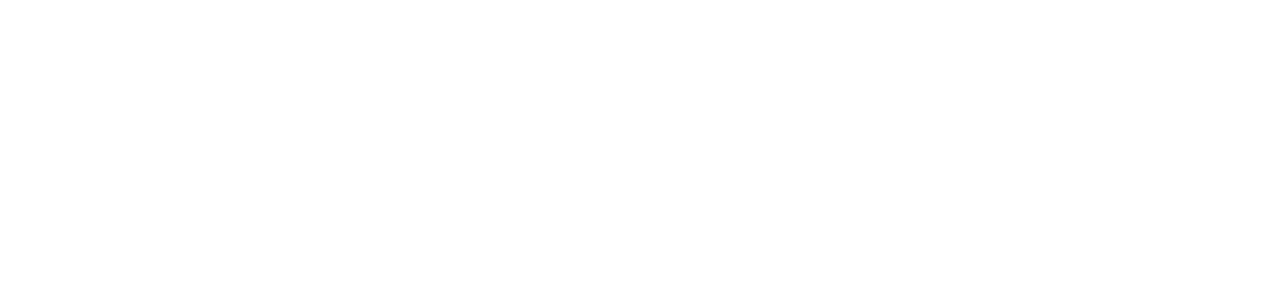
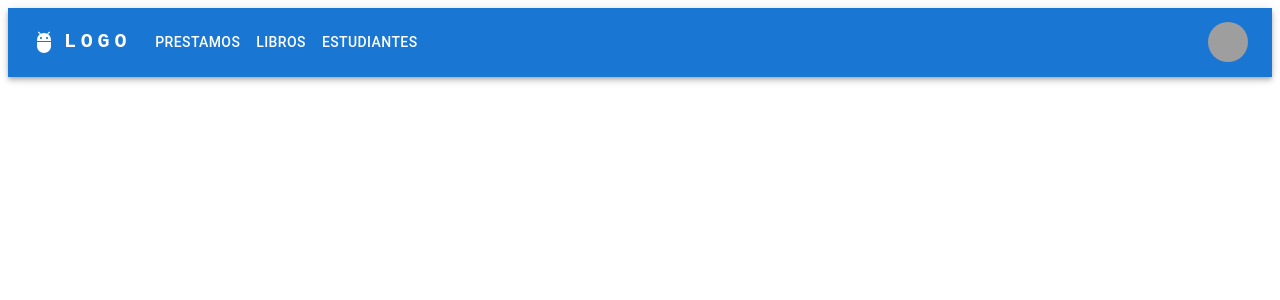
Before and after one commit to oscardospinar/library-ui, a React (Create React App) app: page /navar2 in a window 1280 px wide. Before the commit this address had no page. Shown: the top 300 px of the page. Built offline with nearby package versions, Linux system fonts and the light colour scheme; grey boxes are pictures that could not be loaded.

Commit message:
diferencia de estudiante y bibliotecario

```diff
--- a/src/components/Login/Login.tsx
+++ b/src/components/Login/Login.tsx
@@ -44,7 +44,13 @@
             })
           );
           alert('Inicio de sesión exitoso');
-          navigate('/navar');
+
+          // Redirigir según el rol
+          if (data.rol === 'Bibliotecario') {
+            navigate('/navar'); // Cambia '/navbar' a la ruta de tu página de Navbar
+          } else {
+            navigate('/navar2'); // Cambia '/hola-mundo' a la ruta de tu página de "Hola Mundo"
+          }
         } else {
           alert('Error en el inicio de sesión. Código: ' + response.status);
         }
--- /dev/null
+++ b/src/components/NavBarEstudiantes/NavBarEstudiantes.tsx
@@ -0,0 +1,149 @@
+import React, { ReactElement } from 'react';
+import {
+    AppBar,
+    Avatar,
+    Box,
+    Button,
+    Container,
+    IconButton, Menu,
+    MenuItem,
+    Toolbar,
+    Tooltip,
+    Typography
+} from "@mui/material";
+import MenuIcon from '@mui/icons-material/Menu';
+import AdbIcon from '@mui/icons-material/Adb';
+
+const pages = ['Prestamos', 'Libros', 'Estudiantes'];
+const settings = ['Perfil', 'Logout'];
+
+export function NavBarEstudiantes(): ReactElement {
+    const [anchorElNav, setAnchorElNav] = React.useState<null | HTMLElement>(null);
+    const [anchorElUser, setAnchorElUser] = React.useState<null | HTMLElement>(null);
+
+    const handleOpenNavMenu = (event: React.MouseEvent<HTMLElement>) => {
+        setAnchorElNav(event.currentTarget);
+    };
+    const handleOpenUserMenu = (event: React.MouseEvent<HTMLElement>) => {
+        setAnchorElUser(event.currentTarget);
+    };
+
+    const handleCloseNavMenu = () => {
+        setAnchorElNav(null);
+    };
+
+    const handleCloseUserMenu = () => {
+        setAnchorElUser(null);
+    };
+
+    return (
+        <AppBar position="static">
+            <Container maxWidth="xl">
+                <Toolbar disableGutters>
+                    <AdbIcon sx={{ display: { xs: 'none', md: 'flex' }, mr: 1 }} />
+                    <Typography
+                        variant="h6"
+                        noWrap
+                        component="a"
+                        href="#app-bar-with-responsive-menu"
+                        sx={{
+                            mr: 2,
+                            display: { xs: 'none', md: 'flex' },
+                            fontFamily: 'monospace',
+                            fontWeight: 700,
+                            letterSpacing: '.3rem',
+                            color: 'inherit',
+                            textDecoration: 'none',
+                        }}
+                    >
+                        LOGO
+                    </Typography>
+
+                    <Box sx={{ flexGrow: 1, display: { xs: 'flex', md: 'none' } }}>
+                        <Menu
+                            id="menu-appbar"
+                            anchorEl={anchorElNav}
+                            anchorOrigin={{
+                                vertical: 'bottom',
+                                horizontal: 'left',
+                            }}
+                            keepMounted
+                            transformOrigin={{
+                                vertical: 'top',
+                                horizontal: 'left',
+                            }}
+                            open={Boolean(anchorElNav)}
+                            onClose={handleCloseNavMenu}
+                            sx={{ display: { xs: 'block', md: 'none' } }}
+                        >
+                            {pages.map((page) => (
+                                <MenuItem key={page} onClick={handleCloseNavMenu}>
+                                    <Typography sx={{ textAlign: 'center' }}>{page}</Typography>
+                                </MenuItem>
+                            ))}
+                        </Menu>
+                    </Box>
+                    <AdbIcon sx={{ display: { xs: 'flex', md: 'none' }, mr: 1 }} />
+                    <Typography
+                        variant="h5"
+                        noWrap
+                        component="a"
+                        href="#app-bar-with-responsive-menu"
+                        sx={{
+                            mr: 2,
+                            display: { xs: 'flex', md: 'none' },
+                            flexGrow: 1,
+                            fontFamily: 'monospace',
+                            fontWeight: 700,
+                            letterSpacing: '.3rem',
+                            color: 'inherit',
+                            textDecoration: 'none',
+                        }}
+                    >
+                        LOGO
+                    </Typography>
+                    <Box sx={{ flexGrow: 1, display: { xs: 'none', md: 'flex' } }}>
+                        {pages.map((page) => (
+                            <Button
+                                key={page}
+                                onClick={handleCloseNavMenu}
+                                sx={{ my: 2, color: 'white', display: 'block' }}
+                            >
+                                {page}
+                            </Button>
+                        ))}
+                    </Box>
+                    <Box sx={{ flexGrow: 0 }}>
+                        <Tooltip title="Open settings">
+                            <IconButton onClick={handleOpenUserMenu} sx={{ p: 0 }}>
+                                <Avatar alt="Remy Sharp" src="/static/images/avatar/2.jpg" />
+                            </IconButton>
+                        </Tooltip>
+                        <Menu
+                            sx={{ mt: '45px' }}
+                            id="menu-appbar"
+                            anchorEl={anchorElUser}
+                            anchorOrigin={{
+                                vertical: 'top',
+                                horizontal: 'right',
+                            }}
+                            keepMounted
+                            transformOrigin={{
+                                vertical: 'top',
+                                horizontal: 'right',
+                            }}
+                            open={Boolean(anchorElUser)}
+                            onClose={handleCloseUserMenu}
+                        >
+                            {settings.map((setting) => (
+                                <MenuItem key={setting} onClick={handleCloseUserMenu}>
+                                    <Typography sx={{ textAlign: 'center' }}>{setting}</Typography>
+                                </MenuItem>
+                            ))}
+                        </Menu>
+                    </Box>
+                </Toolbar>
+            </Container>
+        </AppBar>
+    );
+}
--- a/src/index.tsx
+++ b/src/index.tsx
@@ -5,7 +5,7 @@
 import Login from './components/Login/Login';
 import { NavBar } from './components/NavBar/NavBar';
 import Registro from './components/Registro/Registro';
-
+import { NavBarEstudiantes } from './components/NavBarEstudiantes/NavBarEstudiantes';
 
 const root = ReactDOM.createRoot(
   document.getElementById('root') as HTMLElement
@@ -19,6 +19,7 @@
           {/* Rutas principales */}
           <Route index element={<Login />} /> {/* Página inicial */}
           <Route path="/navar" element={<NavBar />} /> {/* Redirigirá al componente NavBar */}
+          <Route path="/navar2" element={<NavBarEstudiantes />} /> {/* Redirigirá al componente NavBar */}
           <Route path='/Registro' element={<Registro />} /> {}
         </Route>
       </Routes>
```
